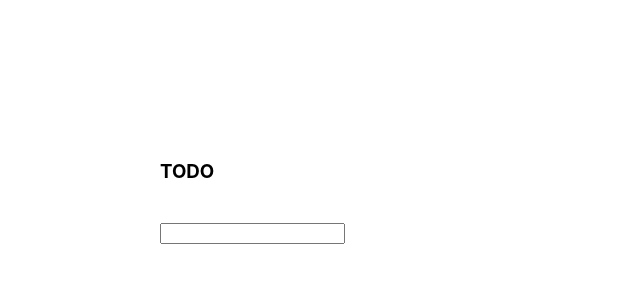
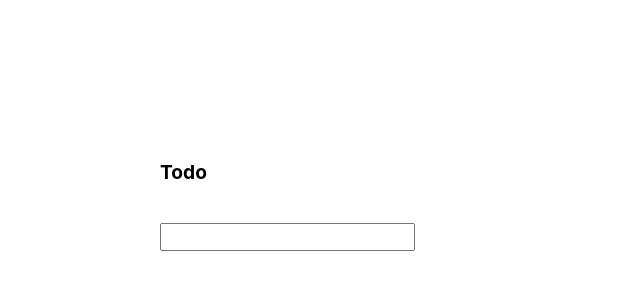
Before and after one commit to bugdriver/todo-react, a React (Create React App) app: page / in a window 1280 px wide. Shown: the top 300 px of the page, without its empty margins (0-640 px from the left). Built offline with nearby package versions, Linux system fonts and the light colour scheme.

Commit message:
added editable todo title

```diff
--- /dev/null
+++ b/src/components/status.js
@@ -0,0 +1,11 @@
+const todo = 'todo';
+const working = 'working';
+const completed = 'completed';
+
+const nextStatusList = { todo: working, working: completed, completed: todo };
+
+const getDefaultStatus = () => todo;
+
+const getNextStatus = (currentStatus) => nextStatusList[currentStatus];
+
+export { getDefaultStatus, getNextStatus };
--- a/src/components/task.js
+++ b/src/components/task.js
@@ -2,24 +2,12 @@ import React from 'react';
 import '../task.css';
 
 const Task = function(props) {
-  const { task, onComplete, onDue, onProcess } = props;
-  const { id, content, status } = task;
-  const { isCompleted, inProcess } = status;
-  let onClick = onProcess;
-  let taskStatus = 'todo';
-
-  if (inProcess) {
-    onClick = onComplete;
-    taskStatus = 'processing';
-  }
-
-  if (isCompleted) {
-    onClick = onDue;
-    taskStatus = 'completed';
-  }
-
+  const { id, content, status } = props.task;
   return (
-    <div className={`taskContainer ${taskStatus}`} onClick={() => onClick(id)}>
+    <div
+      className={`taskContainer ${status}`}
+      onClick={() => props.onClick(id)}
+    >
       <div className="taskIcon"></div>
       <p className="taskContent">{content}</p>
     </div>
--- a/src/components/taskList.js
+++ b/src/components/taskList.js
@@ -4,15 +4,7 @@ import Task from './task';
 const TaskList = function(props) {
   const { tasks } = props;
   const taskList = tasks.map((task) => {
-    return (
-      <Task
-        task={task}
-        key={task.id}
-        onComplete={props.onComplete}
-        onProcess={props.onProcess}
-        onDue={props.onDue}
-      />
-    );
+    return <Task task={task} key={task.id} onClick={props.onClick} />;
   });
   return <div>{taskList}</div>;
 };
--- a/src/components/textInput.js
+++ b/src/components/textInput.js
@@ -3,7 +3,7 @@ import React from 'react';
 class TextInput extends React.Component {
   constructor(props) {
     super(props);
-    this.state = { value: '' };
+    this.state = { value: props.value || '' };
     this.handleChange = this.handleChange.bind(this);
     this.handleKeyUp = this.handleKeyUp.bind(this);
   }
@@ -24,6 +24,7 @@ class TextInput extends React.Component {
     return (
       <input
         type="text"
+        className={this.props.className}
         value={this.state.value}
         onKeyUp={this.handleKeyUp}
         onChange={this.handleChange}
--- a/src/components/todo.js
+++ b/src/components/todo.js
@@ -1,62 +1,48 @@
 import React from 'react';
 import TextInput from './textInput';
 import TaskList from './taskList';
+import { getDefaultStatus, getNextStatus } from './status';
+import TodoTitle from './todoTitle';
 
 class Todo extends React.Component {
   constructor(props) {
     super(props);
-    this.state = {
-      tasks: []
-    };
+    this.state = { title: 'Todo', tasks: [] };
     this.addTask = this.addTask.bind(this);
-    this.markTaskAsDue = this.markTaskAsDue.bind(this);
-    this.markTaskAsCompleted = this.markTaskAsCompleted.bind(this);
-    this.markTaskInProgress = this.markTaskInProgress.bind(this);
+    this.toggleTaskStatus = this.toggleTaskStatus.bind(this);
+    this.updateTitle = this.updateTitle.bind(this);
   }
 
-  updateTaskStatus(taskId, status) {
+  toggleTaskStatus(taskId) {
     this.setState(({ tasks }) => {
       const newTasks = tasks.map((task) => ({ ...task }));
       const taskToUpdate = newTasks.find((task) => task.id === taskId);
-      taskToUpdate.status = status;
+      taskToUpdate.status = getNextStatus(taskToUpdate.status);
       return { tasks: newTasks };
     });
   }
 
-  markTaskAsDue(taskId) {
-    this.updateTaskStatus(taskId, { isCompleted: false, inProcess: false });
+  addTask(content) {
+    this.setState(({ tasks }) => ({
+      tasks: tasks.concat({
+        id: tasks.length + 1,
+        content,
+        status: getDefaultStatus()
+      })
+    }));
   }
 
-  markTaskAsCompleted(taskId) {
-    this.updateTaskStatus(taskId, { isCompleted: true, inProcess: false });
-  }
-
-  markTaskInProgress(taskId) {
-    this.updateTaskStatus(taskId, { inCompleted: false, inProcess: true });
-  }
-
-  addTask(content) {
-    this.setState(({ tasks }) => {
-      const newTasks = tasks.slice();
-      const status = { isCompleted: false, inProcess: false };
-      const newTask = { id: tasks.length + 1, content, status };
-      newTasks.push(newTask);
-      return { tasks: newTasks };
-    });
+  updateTitle(title) {
+    this.setState((prevState) => ({ ...prevState, title }));
   }
 
   render() {
     return (
-      <div style={{ margin: '10em' }}>
-        <h3>TODO</h3>
-        <TaskList
-          tasks={this.state.tasks}
-          onComplete={this.markTaskAsCompleted}
-          onProcess={this.markTaskInProgress}
-          onDue={this.markTaskAsDue}
-        />
+      <div style={{ margin: '10em', width: '20%' }}>
+        <TodoTitle value={this.state.title} onChange={this.updateTitle} />
+        <TaskList tasks={this.state.tasks} onClick={this.toggleTaskStatus} />
         <br />
-        <TextInput onEnterPress={this.addTask} />
+        <TextInput onEnterPress={this.addTask} className="taskInput" />
       </div>
     );
   }
--- /dev/null
+++ b/src/components/todoTitle.js
@@ -0,0 +1,43 @@
+import React from 'react';
+import TextInput from './textInput';
+
+class TodoTitle extends React.Component {
+  constructor(props) {
+    super(props);
+    this.state = { isEditable: false };
+    this.handleClick = this.handleClick.bind(this);
+    this.handleTitleChange = this.handleTitleChange.bind(this);
+  }
+
+  handleClick() {
+    this.setState({ isEditable: true });
+  }
+
+  handleTitleChange(value) {
+    this.setState({ isEditable: false });
+    this.props.onChange(value);
+  }
+
+  render() {
+    if (this.state.isEditable) {
+      return (
+        <TextInput
+          className="todoTitle"
+          value={this.props.value}
+          onEnterPress={this.handleTitleChange}
+        />
+      );
+    }
+    return (
+      <p
+        className="todoTitle"
+        onClick={this.handleClick}
+        style={{ cursor: 'pointer' }}
+      >
+        {this.props.value}
+      </p>
+    );
+  }
+}
+
+export default TodoTitle;
--- a/src/task.css
+++ b/src/task.css
@@ -5,8 +5,18 @@
   cursor: pointer;
 }
 
+.todoTitle {
+  font-size: larger;
+  font-weight: bold;
+}
+
+.taskInput {
+  font-size: larger;
+}
+
 .taskContent {
   margin-left: 1em;
+  font-size: larger;
 }
 
 .taskIcon {
@@ -30,6 +40,6 @@
   text-decoration: none;
 }
 
-.processing .taskIcon {
+.working .taskIcon {
   background-color: orange;
 }
```
